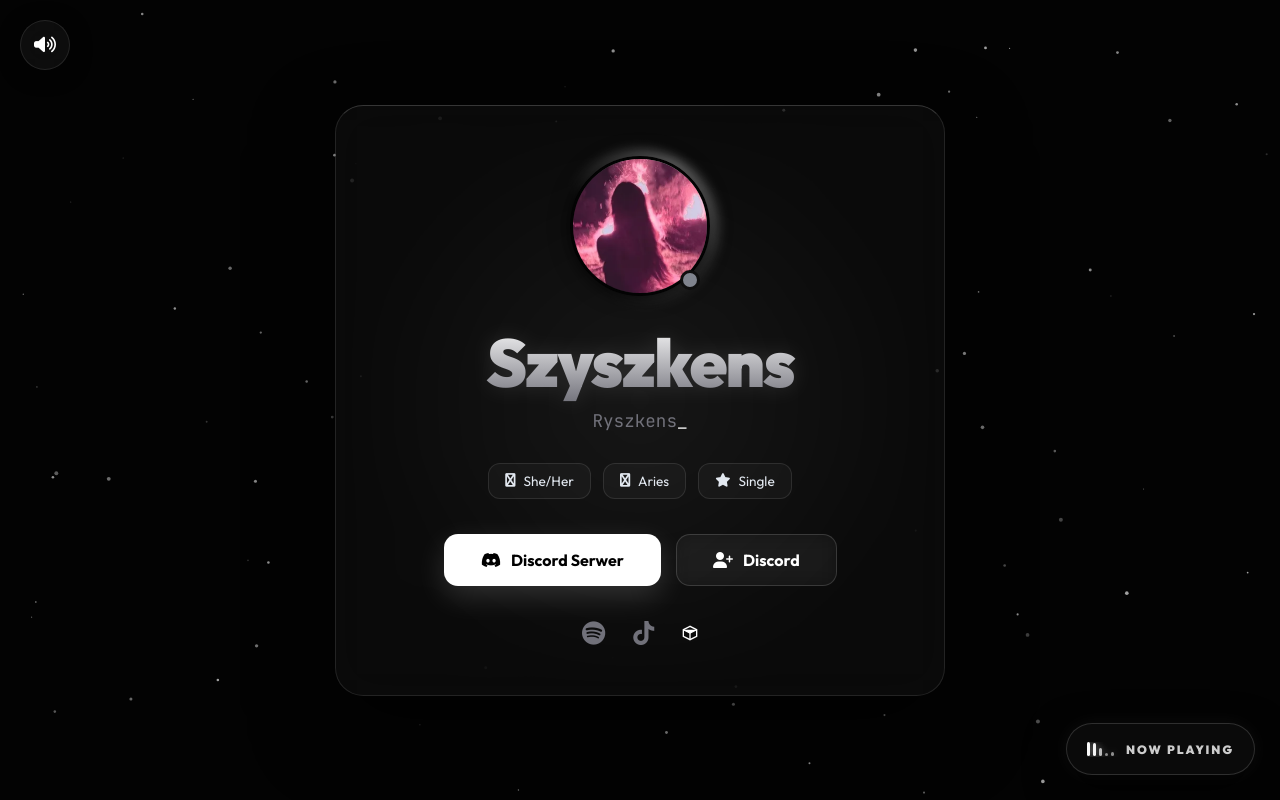
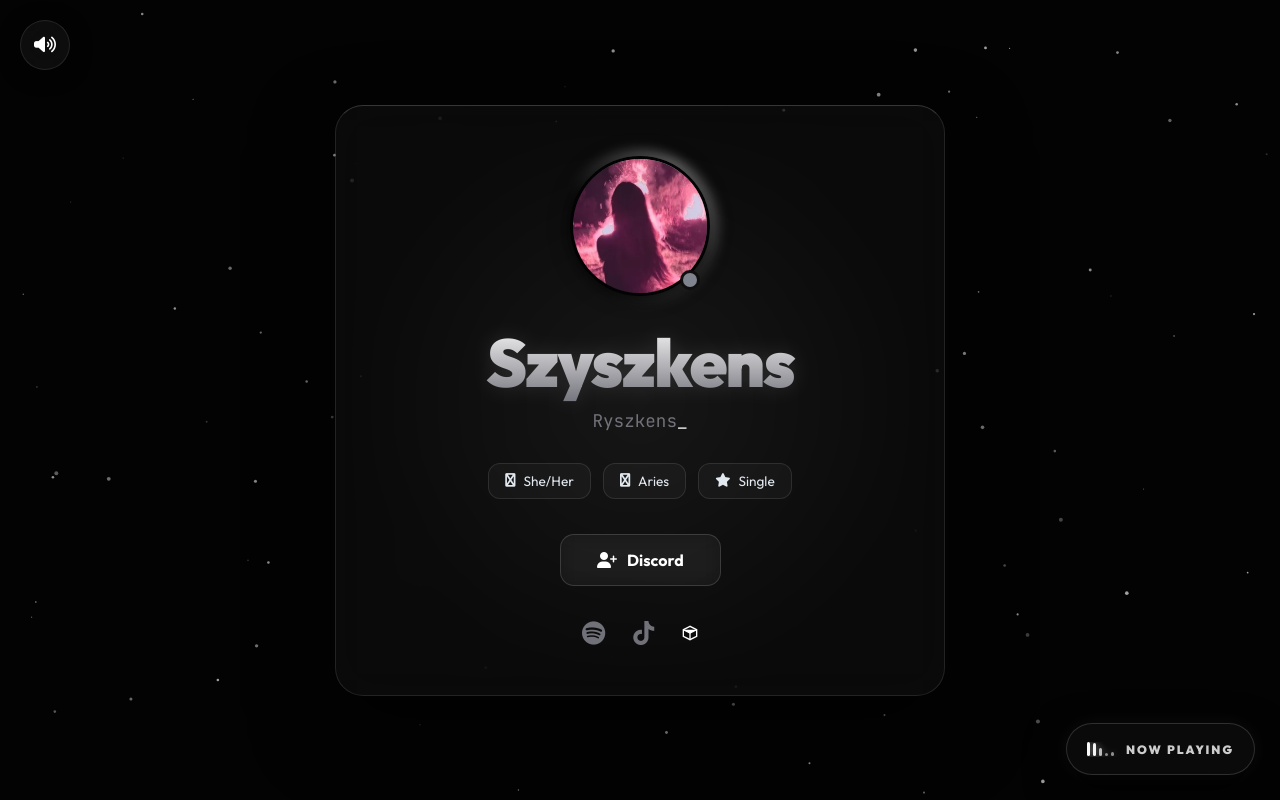
Before and after one commit to wujeksynkuuu/Strona-Szyszkens, a plain HTML site: page index.html in a window 1280 px wide. Drawn offline with Linux system fonts and the light colour scheme; no server answers.

Commit message:
Update index.html

```diff
--- a/index.html
+++ b/index.html
@@ -65,16 +65,13 @@
             </p>
 
             <div class="skills-tags">
-                <span class="tag"><i class="fa-brands fa-star"></i>She/Her</span>
+                <span class="tag"><i class="fa-brands fa-star"></i> She/Her</span>
                 <span class="tag"><i class="fa-brands fa-star"></i> Aries</span>
                 <span class="tag"><i class="fa-solid fa-star"></i> Single</span>
             </div>
 
             <div class="action-buttons">
-                <a href="https://discord.gg/MEGM3JV85z" target="_blank" class="btn btn-primary magnetic">
-                    <i class="fa-brands fa-discord"></i> Discord Serwer
-                </a>
-                <a href="https://discord.com/users/933668988150489088" target="_blank" class="btn btn-secondary magnetic">
+                <a href="https://discord.com/users/1014641968938225756" target="_blank" class="btn btn-secondary magnetic">
                     <i class="fa-solid fa-user-plus"></i> Discord
                 </a>
             </div>
```
